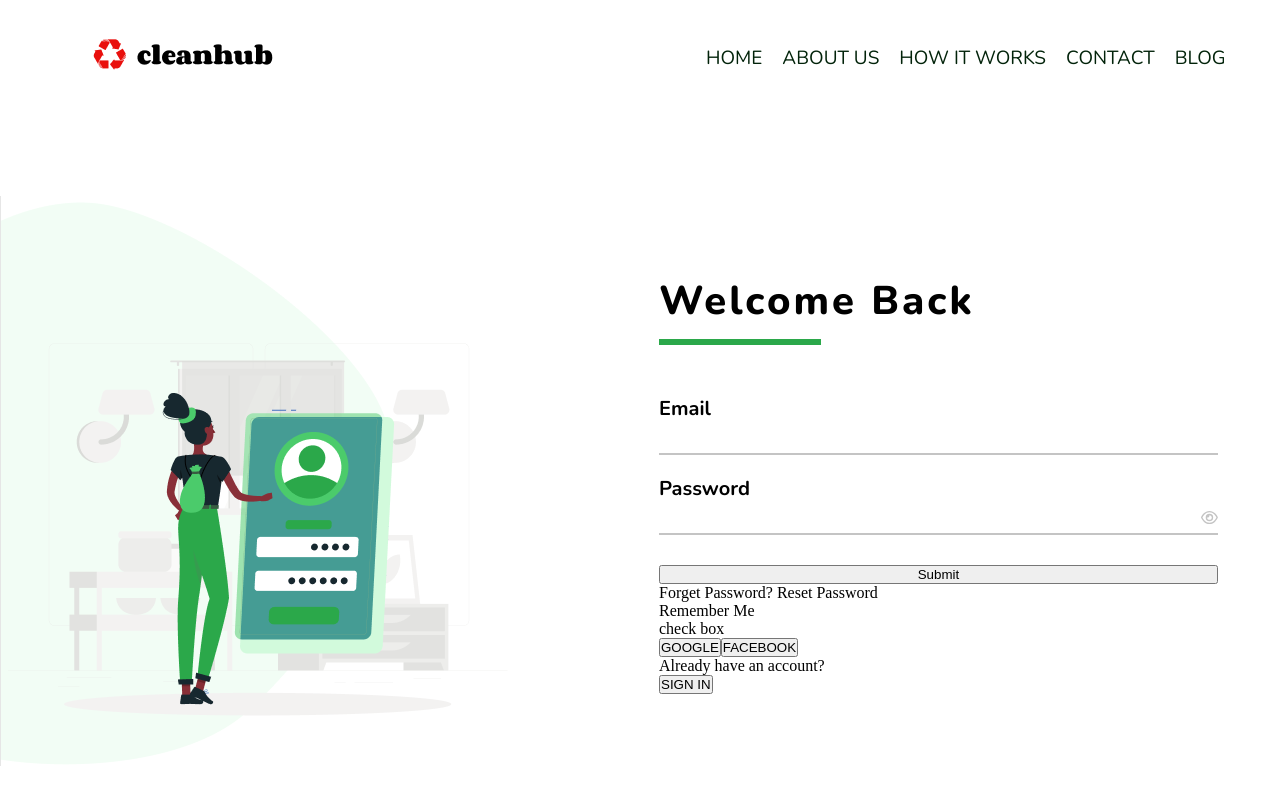
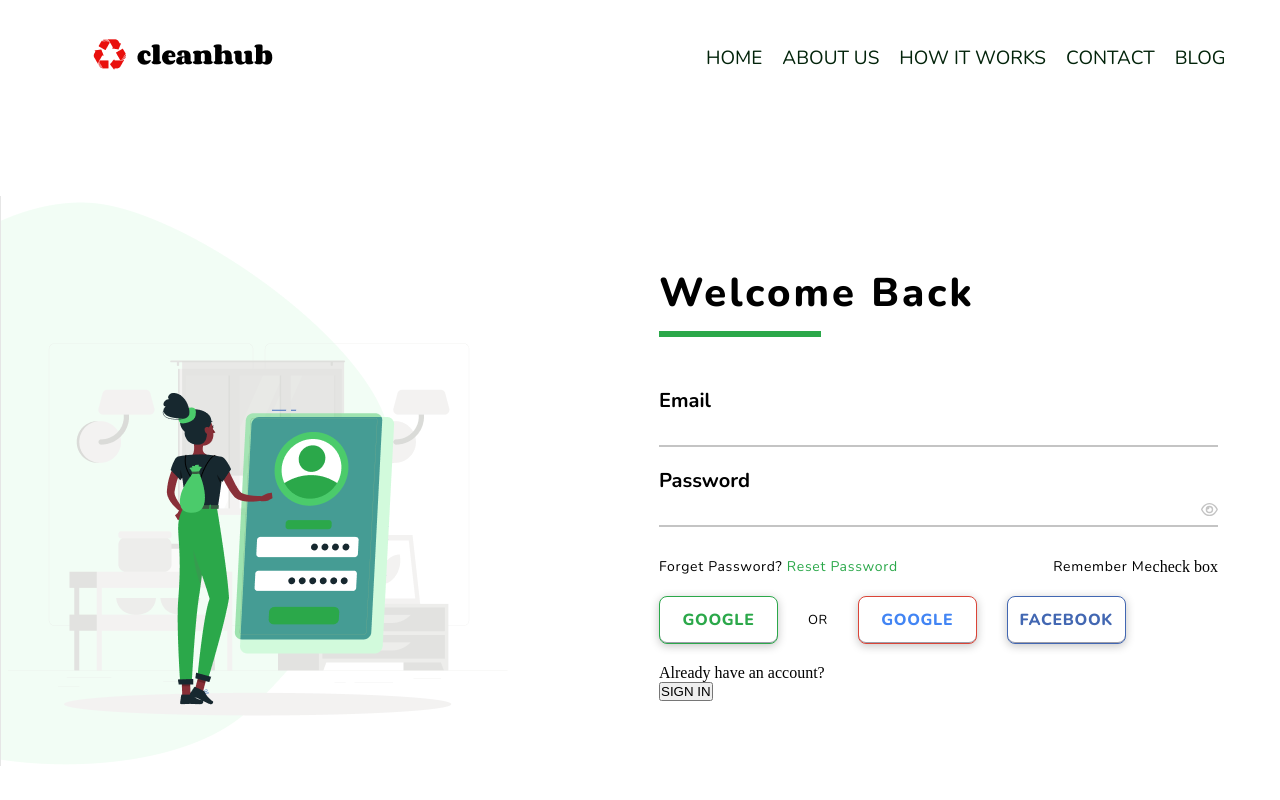
Before and after one commit to Clean-Hub/cleanhub, a React (Create React App) app: page /login in a window 1280 px wide. Shown: the top 800 px of the page. Built offline with nearby package versions, Linux system fonts and the light colour scheme.

Commit message:
buttons styled

```diff
--- a/src/pages/login/Login.jsx
+++ b/src/pages/login/Login.jsx
@@ -26,7 +26,6 @@ const Login = () => {
             <input type='password' className='passwordBtn' />
             <FontAwesomeIcon icon={faEye} className='eyes' />
           </div>
-          <input type='submit' value='Submit' />
         </form>
         <div className='forgetP'>
           <p className='forgetPw'>
@@ -37,10 +36,11 @@ const Login = () => {
             <div className='rememberMeCB'>check box</div>
           </div>
         </div>
-        <div className='loginRAuth'></div>
         <div className='signInSocial'>
+          <button className='signInSocialS'>GOOGLE</button>
+          <span className='signInSocialOr'>OR</span>
           <button className='signInSocialG'>GOOGLE</button>
-          <button className='signInSocialG'>FACEBOOK</button>
+          <button className='signInSocialF'>FACEBOOK</button>
         </div>
         <div className='signInB'>
           <p className='signInP'>Already have an account?</p>
--- a/src/pages/login/login.css
+++ b/src/pages/login/login.css
@@ -84,3 +84,84 @@
   color: #c4c4c4;
   cursor: pointer;
 }
+.forgetP {
+  width: 90%;
+  display: flex;
+  justify-content: space-between;
+  margin-bottom: 20px;
+}
+.forgetPw {
+  font-family: 'Nunito';
+  font-style: normal;
+  font-weight: 400;
+  font-size: 14px;
+  line-height: 140%;
+  letter-spacing: 0.05em;
+  color: #000000;
+}
+.reset {
+  color: #2ba84a;
+}
+.rememberMe {
+  display: flex;
+  align-items: center;
+  justify-content: space-between;
+}
+.rememeberMeText {
+  font-family: 'Nunito';
+  font-style: normal;
+  font-weight: 400;
+  font-size: 14px;
+  line-height: 140%;
+  letter-spacing: 0.05em;
+  color: #000000;
+}
+.signInSocial {
+  width: 80%;
+  display: flex;
+  align-items: center;
+  /* justify-content: space-between; */
+  justify-content: center;
+  margin-bottom: 20px;
+}
+.signInSocialOr {
+  font-family: 'Nunito';
+  font-style: normal;
+  font-weight: 400;
+  font-size: 13px;
+  line-height: 18px;
+  letter-spacing: 0.04em;
+  margin-right: 30px;
+}
+.signInSocialG,
+.signInSocialS,
+.signInSocialF {
+  width: 139px;
+  height: 48px;
+  box-shadow: 0px 2px 10px #c4c4c4, inset 0px -1px 0px rgba(14, 14, 44, 0.4);
+  border-radius: 8px;
+  font-family: 'Nunito';
+  font-style: normal;
+  font-weight: 800;
+  font-size: 16px;
+  line-height: 22px;
+  letter-spacing: 0.04em;
+  text-transform: uppercase;
+  margin-right: 30px;
+  cursor: pointer;
+}
+.signInSocialS {
+  background: #ffffff;
+  border: 1px solid #2ba84a;
+  color: #2ba84a;
+}
+.signInSocialG {
+  background-color: #ffffff;
+  border: 1px solid #db4437;
+  color: #4285f4;
+}
+.signInSocialF {
+  background-color: #ffffff;
+  border: 1px solid #4267b2;
+  color: #4267b2;
+}
```
